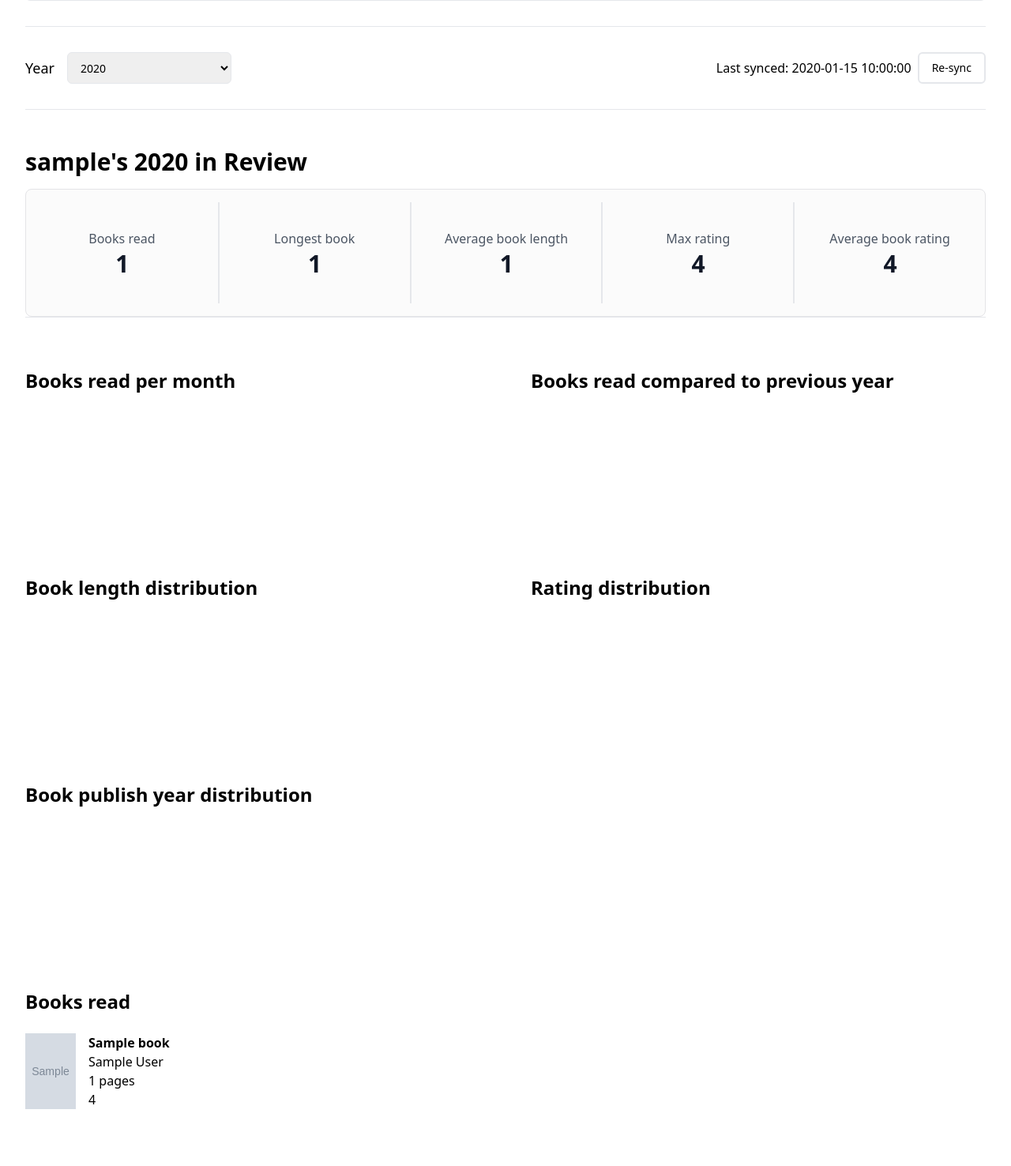
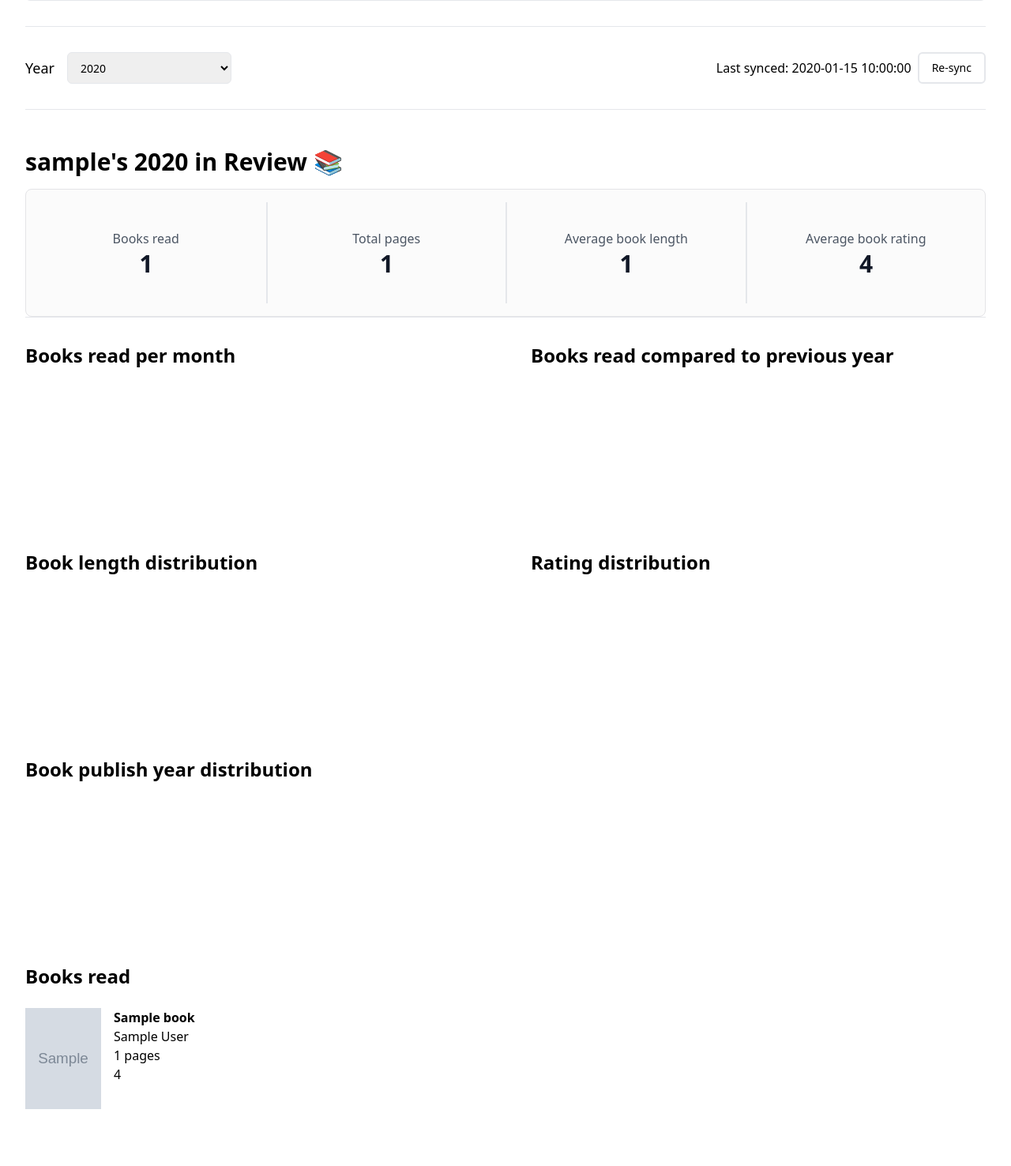
Before and after one commit to katzenj/goodreads-analytics, a Flask app: template goodreads_visualizer/templates/users/index.html in a window 1280 px wide. Shown: the part 143-1619 px from the top of the page at 79% size. Run offline with Flask 3, Linux system fonts and the light colour scheme; the template is opened without the code that fills it: most values are stand-ins (such as "Sample title", 1, 10 or a date in 2020); grey boxes marked "Sample" are stand-in pictures; a map, chart or similar area stays blank; style sheets or scripts are compiled from the project's sources; parts of the project's set-up code (start-up, migrations or seed data) failed here and were passed over; some libraries are stand-ins or nearby versions.

Commit message:
i keep making changes -- get covers from openlibrary, replace images, add stars, etc. etc.

```diff
--- a/goodreads_visualizer/api.py
+++ b/goodreads_visualizer/api.py
@@ -40,7 +40,6 @@ def get_read_books_for_user(
                 user_id=data["user_id"],
                 id=data["id"],
                 isbn=data["isbn"],
-                cover_url=data["cover_url"],
             )
         )
 
@@ -70,7 +69,6 @@ def get_user_books_data_for_years(
                 user_id=data["user_id"],
                 id=data["id"],
                 isbn=data["isbn"],
-                cover_url=data["cover_url"],
             )
         )
     return data_models
--- a/goodreads_visualizer/goodreads_api.py
+++ b/goodreads_visualizer/goodreads_api.py
@@ -46,7 +46,6 @@ def fetch_books_data(user_id: str) -> List[models.Book]:
                 user_id=user_id,
                 id=None,
                 isbn=data["isbn"],
-                cover_url=data["cover_url"],
             )
         )
 
--- a/goodreads_visualizer/static/css/styles.css
+++ b/goodreads_visualizer/static/css/styles.css
@@ -533,8 +533,28 @@ video {
   margin-top: 1rem;
   margin-bottom: 1rem;
 }
+.my-8 {
+  margin-top: 2rem;
+  margin-bottom: 2rem;
+}
+.my-auto {
+  margin-top: auto;
+  margin-bottom: auto;
+}
+.mb-16 {
+  margin-bottom: 4rem;
+}
 .mb-6 {
   margin-bottom: 1.5rem;
+}
+.mb-8 {
+  margin-bottom: 2rem;
+}
+.mr-2 {
+  margin-right: 0.5rem;
+}
+.mt-8 {
+  margin-top: 2rem;
 }
 .block {
   display: block;
@@ -554,8 +574,8 @@ video {
 .h-12 {
   height: 3rem;
 }
-.h-24 {
-  height: 6rem;
+.h-32 {
+  height: 8rem;
 }
 .h-screen {
   height: 100vh;
@@ -563,8 +583,11 @@ video {
 .w-12 {
   width: 3rem;
 }
-.w-16 {
-  width: 4rem;
+.w-20 {
+  width: 5rem;
+}
+.w-24 {
+  width: 6rem;
 }
 .w-52 {
   width: 13rem;
@@ -725,6 +748,10 @@ video {
   font-size: 0.875rem;
   line-height: 1.25rem;
 }
+.text-xl {
+  font-size: 1.25rem;
+  line-height: 1.75rem;
+}
 .font-bold {
   font-weight: 700;
 }
@@ -816,6 +843,22 @@ video {
 }
 @media (min-width: 768px) {
 
+  .md\:h-60 {
+    height: 15rem;
+  }
+
+  .md\:w-44 {
+    width: 11rem;
+  }
+
+  .md\:grid-cols-2 {
+    grid-template-columns: repeat(2, minmax(0, 1fr));
+  }
+
+  .md\:gap-0 {
+    gap: 0px;
+  }
+
   .md\:px-8 {
     padding-left: 2rem;
     padding-right: 2rem;
@@ -835,8 +878,8 @@ video {
     grid-template-columns: repeat(2, minmax(0, 1fr));
   }
 
-  .lg\:grid-cols-5 {
-    grid-template-columns: repeat(5, minmax(0, 1fr));
+  .lg\:grid-cols-4 {
+    grid-template-columns: repeat(4, minmax(0, 1fr));
   }
 
   .lg\:flex-row {
--- a/goodreads_visualizer/templates/data_partial.html
+++ b/goodreads_visualizer/templates/data_partial.html
@@ -1,7 +1,8 @@
 <div class="mx-auto">
-    <div>
+    <div class="data-overview">
+        <div class="book-metrics-v2">
             <dl
-            class="grid grid-cols-1 lg:grid-cols-5 text-center xl:py-4 rounded-lg border border-zinc-200 bg-zinc-100/40 lg:divide-x-2 lg:divide-y-0 divide-y-2">
+                class="grid grid-cols-1 lg:grid-cols-4 text-center xl:py-4 rounded-lg border border-zinc-200 bg-zinc-100/40 lg:divide-x-2 lg:divide-y-0 divide-y-2">
                 <div class="mx-auto flex w-full flex-col p-8 justify-between">
                     <dt class="text-base leading-7 text-gray-600">Books read</dt>
                     <dd class="font-semibold tracking-tight text-gray-900 text-3xl">
@@ -9,9 +10,11 @@
                     </dd>
                 </div>
                 <div class="mx-auto flex w-full flex-col p-8 justify-between">
-                <dt class="text-base leading-7 text-gray-600">Longest book</dt>
+                    <dt class="text-base leading-7 text-gray-600">
+                        Total pages
+                    </dt>
                     <dd class="font-semibold tracking-tight text-gray-900 text-3xl">
-                    {{ data.max_length }}
+                        {{ data.total_pages }}
                     </dd>
                 </div>
                 <div class="mx-auto flex w-full flex-col p-8 justify-between">
@@ -20,12 +23,6 @@
                     </dt>
                     <dd class="font-semibold tracking-tight text-gray-900 text-3xl">
                         {{ data.average_length }}
-                </dd>
-            </div>
-            <div class="mx-auto flex w-full flex-col p-8  justify-between">
-                <dt class="text-base leading-7 text-gray-600">Max rating</dt>
-                <dd class="font-semibold tracking-tight text-gray-900 text-3xl">
-                    {{ data.max_rating }}
                     </dd>
                 </div>
                 <div class="mx-auto flex w-full flex-col p-8  justify-between">
@@ -38,8 +35,85 @@
                 </div>
             </dl>
         </div>
+        {% if data.longest_book and data.count > 1 %}
+        <div class="my-8">
             <hr />
-    <div class="my-16">
+        </div>
+        <div class="grid grid-cols-1 gap-8 md:grid-cols-2">
+            <div>
+                <h3 class="text-2xl font-semibold">Shortest book</h3>
+                <div class="flex py-2">
+                    <div>
+                        <img class="w-24 h-32 md:w-44 md:h-60 w-max-w-none" src="{{ data.shortest_book.cover_url }}"
+                            onload="checkImageSize(this)" />
+                    </div>
+
+                    <div class="flex flex-col">
+                        <div class="pl-4 my-auto mr-2">
+                            <p>{{ data.shortest_book.title }}</p>
+                            <h4 class="text-xl font-semibold">{{ data.shortest_book.num_pages }} pages</h4>
+                        </div>
+                    </div>
+                </div>
+            </div>
+            <div>
+                <h3 class="text-2xl font-semibold">Longest book</h3>
+                <div class="flex py-2">
+                    <div>
+                        <img class="w-24 h-32 md:w-44 md:h-60 max-w-none" src="{{ data.longest_book.cover_url }}"
+                            onload="checkImageSize(this)" />
+                    </div>
+
+                    <div class="flex flex-col">
+                        <div class="pl-4 my-auto">
+                            <p>{{ data.longest_book.title }}</p>
+                            <h4 class="text-xl font-semibold">{{ data.longest_book.num_pages }} pages</h4>
+                        </div>
+                    </div>
+                </div>
+            </div>
+        </div>
+        <div class="my-8">
+            <hr />
+        </div>
+        <div class="grid grid-cols-1 gap-8 md:gap-0 md:grid-cols-2 mb-8">
+            <div>
+                <h3 class="text-2xl font-semibold">Lowest rated book</h3>
+                <div class="flex py-2">
+                    <div>
+                        <img class="w-24 h-32 md:w-44 md:h-60 max-w-none" src="{{ data.min_rated_book.cover_url }}"
+                            onload="checkImageSize(this)" />
+                    </div>
+
+                    <div class="flex flex-col">
+                        <div class="pl-4 my-auto mr-2">
+                            <p>{{ data.min_rated_book.title }}</p>
+                            {{ data.min_rated_book.star_rating | safe }}
+                        </div>
+                    </div>
+                </div>
+            </div>
+            <div>
+                <h3 class="text-2xl font-semibold">Highest rated book</h3>
+                <div class="flex py-2">
+                    <div>
+                        <img class="min-w-20 w-20 h-32 md:w-44 md:h-60 max-w-none"
+                            src="{{ data.max_rated_book.cover_url }}" onload="checkImageSize(this)" />
+                    </div>
+
+                    <div class="flex flex-col">
+                        <div class="pl-4 my-auto">
+                            <p>{{ data.max_rated_book.title }}</p>
+                            {{ data.max_rated_book.star_rating | safe }}
+                        </div>
+                    </div>
+                </div>
+            </div>
+        </div>
+        {% endif %}
+    </div>
+    <hr />
+    <div class="mt-8 mb-16">
         <div class="grid grid-cols-1 lg:grid-cols-2 gap-8 lg:gap-16">
             <div>
                 <h3 class="text-2xl font-semibold pb-4">Books read per month</h3>
@@ -72,14 +146,14 @@
                 {% for book in data.list %}
                 <div class="flex py-2">
                     <div>
-                        <img class="h-24 w-16 max-w-none" src="{{ book.cover_url }}" />
+                        <img class="h-32 w-24 max-w-none" src="{{ book.cover_url }}" onload="checkImageSize(this)" />
                     </div>
 
                     <div class="pl-4">
                         <h4 class="text-md font-semibold">{{ book.title }}</h4>
                         <p>{{ book.author }}</p>
                         <p>{{ book.num_pages}} pages</p>
-                        <p>{{ book.rating }}</p>
+                        {{ book.star_rating | safe}}
                     </div>
                 </div>
                 {% endfor %}
@@ -88,6 +162,12 @@
     </div>
 </div>
 <script>
+    const checkImageSize = (imageElement) => {
+        if (imageElement.naturalWidth === 1 && imageElement.naturalHeight === 1) {
+            // The image is a 1x1 pixel image, replace it
+            imageElement.src = "{{ url_for('static', filename='images/no_book_cover.png') }}"
+        }
+    }
     const renderTooltip = (graphData) => {
         if (graphData["tooltip"] === "") {
             return {}
--- a/goodreads_visualizer/templates/users/index.html
+++ b/goodreads_visualizer/templates/users/index.html
@@ -56,7 +56,7 @@
     <div id="data-container">
         <h2 class="text-3xl font-semibold my-4">
             {% if user_name %}{{ user_name }}'s {% else %}Your {% endif %}
-            {% if selected_year %} {{ selected_year }} in Review {% else %} All Time Reading Data {% endif %}
+            {% if selected_year %} {{ selected_year }} in Review {% else %} All Time Reading Data {% endif %}📚
         </h2>
         {% include 'data_partial.html' %}
     </div>
```
Also changed, not shown: goodreads_visualizer/models.py (+32 -1 lines), goodreads_visualizer/orchestrator.py (+50 -2 lines), goodreads_visualizer/static/images/no_book_cover.png (added). Lines whose indentation alone changed are shown as unchanged.
